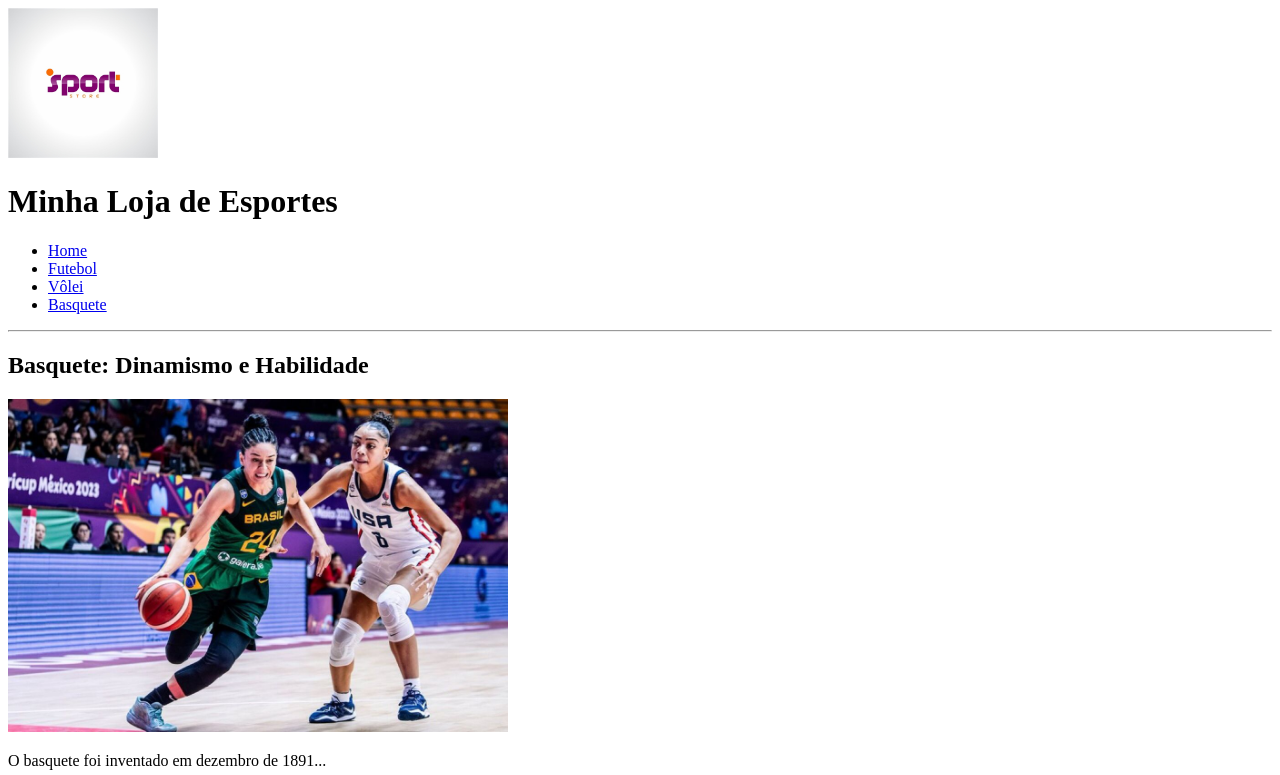
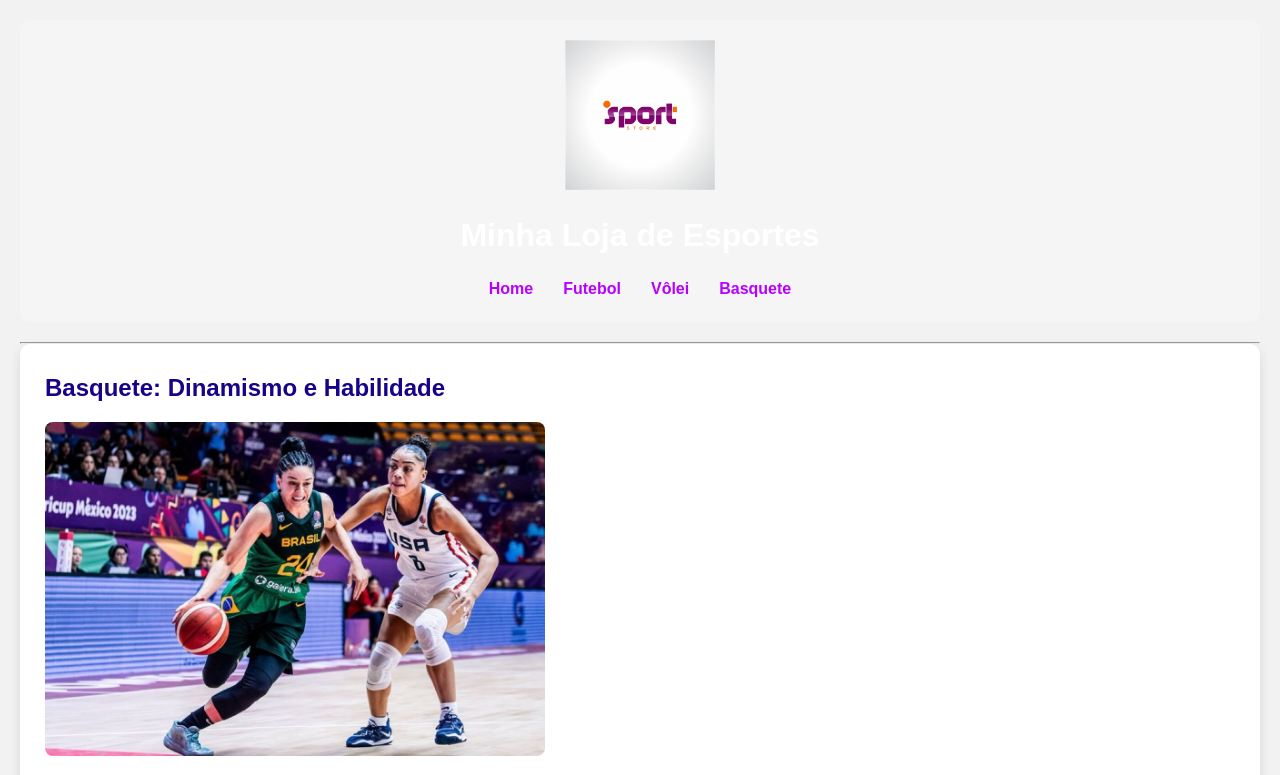
Before and after one commit to Dannydssilv/Atd.6, a plain HTML site: page esportes/basquete/index.html in a window 1280 px wide. Shown: the top 775 px of the page. Drawn offline with Linux system fonts and the light colour scheme; files whose address does not match are found by name.

Commit message:
Mensagem do terminal

```diff
--- a/css/estilo.css
+++ b/css/estilo.css
@@ -13,7 +13,7 @@ body {
 }
 
 header {
-    background-color: #004aad;
+    background-color: #f5f5f5;
     color: white;
     padding: 20px;
     border-radius: 10px;
@@ -41,7 +41,7 @@ nav ul {
 
 nav ul li a {
     text-decoration: none;
-    color: #ffbc00;
+    color: #b700ff;
     font-weight: bold;
     transition: color 0.3s;
 }
@@ -58,7 +58,7 @@ main {
 }
 
 main h2 {
-    color: #008f3d;
+    color: #170388;
     margin-bottom: 15px;
 }
 
--- a/esportes/basquete/index.html
+++ b/esportes/basquete/index.html
@@ -3,6 +3,8 @@
 <head>
     <meta charset="UTF-8">
     <title>Basquete - Minha Loja de Esportes</title>
+    <link rel="stylesheet" href="/css/estilo.css">
+
 </head>
 <body>
 
```
Also changed, not shown: esportes/futebol/index.html (+2 -0 lines), esportes/volei/index.html (+2 -0 lines).
